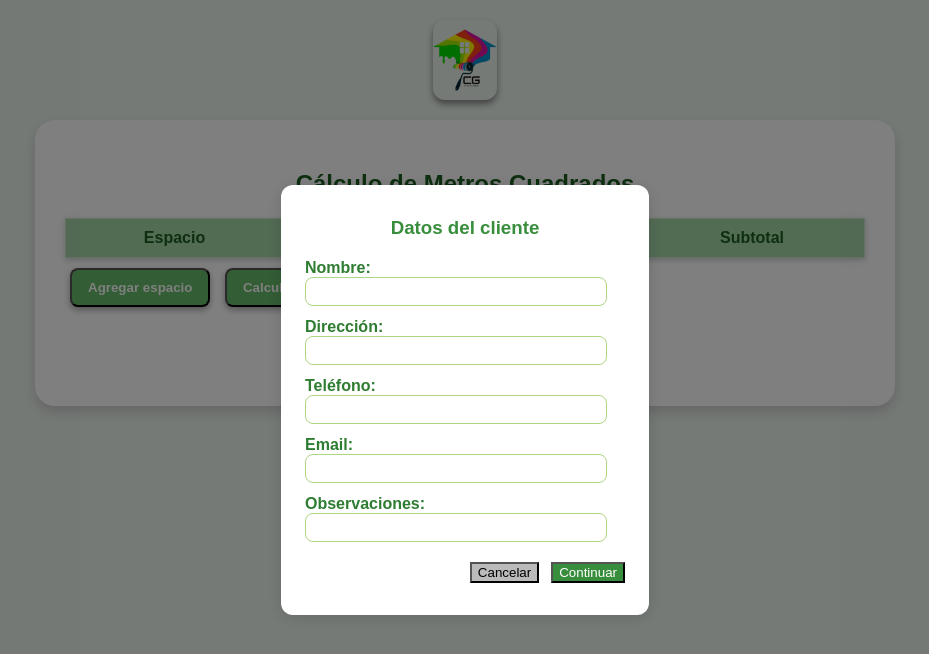
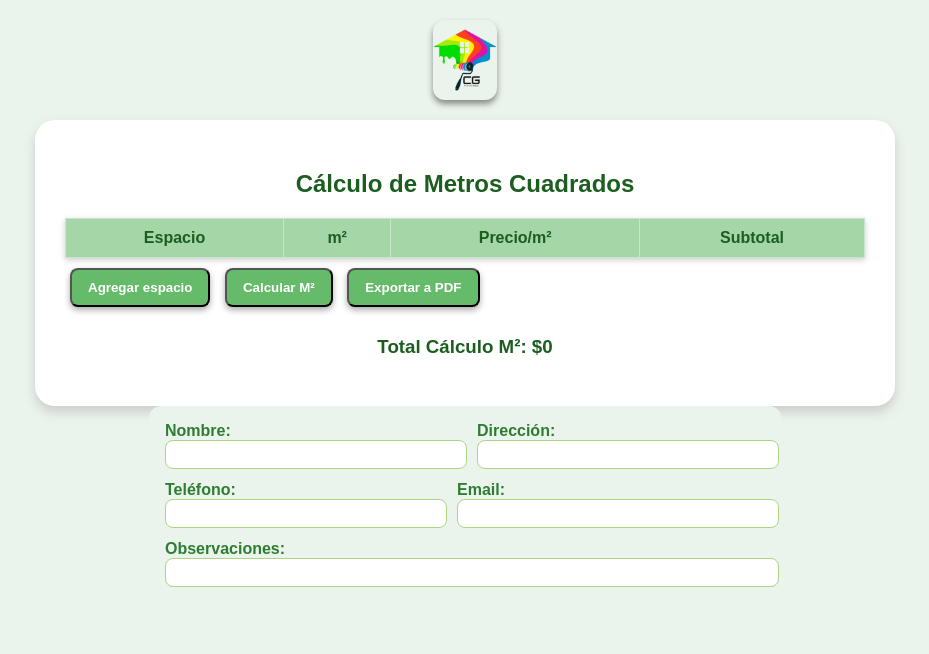
Before and after one commit to FranciscoNCG/Presupuesto_pintura, a plain HTML site: page IA Presupuesto/Prueba con HTML CSS y JavaScript/index.html in a window 1280 px wide. Both pictures are taken after a click on the button "Exportar a PDF". Shown: the whole page, without its empty margins (175-1104 px from the left). Drawn offline with Linux system fonts and the light colour scheme.

Commit message:
Datos del cliente en la página principal, sin modal

```diff
--- a/IA Presupuesto/Prueba con HTML CSS y JavaScript/index.html
+++ b/IA Presupuesto/Prueba con HTML CSS y JavaScript/index.html
@@ -67,21 +67,24 @@
     <div style="margin-top:32px;font-size:13px;color:#888;text-align:center;">Presupuesto generado automáticamente - FranciscoNCG</div>
   </div>
 
-  <!-- Modal para datos del cliente -->
-  <div id="modal-datos" style="display:none;position:fixed;top:0;left:0;width:100vw;height:100vh;background:rgba(0,0,0,0.5);z-index:9999;align-items:center;justify-content:center;">
-    <form id="form-datos" style="background:#fff;padding:32px 24px;border-radius:12px;min-width:320px;max-width:90vw;box-shadow:0 2px 16px #0002;display:flex;flex-direction:column;gap:12px;">
-      <h3 style="margin-top:0;margin-bottom:8px;color:#388e3c;">Datos del cliente</h3>
-      <label>Nombre:<input type="text" id="input-cliente" required></label>
-      <label>Dirección:<input type="text" id="input-direccion" required></label>
-      <label>Teléfono:<input type="text" id="input-telefono" required></label>
-      <label>Email:<input type="email" id="input-email" required></label>
-      <label>Observaciones:<input type="text" id="input-obs"></label>
-      <div style="display:flex;gap:12px;justify-content:flex-end;margin-top:8px;">
-        <button type="button" id="cancelar-datos" style="background:#bbb;">Cancelar</button>
-        <button type="submit" style="background:#388e3c;color:#fff;">Continuar</button>
-      </div>
-    </form>
-  </div>
+  <!-- Datos del cliente en la página principal -->
+  <form id="form-datos" style="background:#eaf4ec;padding:16px 16px 0 16px;border-radius:12px;max-width:600px;margin:0 auto 16px auto;display:flex;flex-wrap:wrap;gap:12px 24px;align-items:flex-end;">
+    <div style="flex:1 1 220px;min-width:180px;">
+      <label>Nombre:<br><input type="text" id="input-cliente" required style="width:100%"></label>
+    </div>
+    <div style="flex:1 1 220px;min-width:180px;">
+      <label>Dirección:<br><input type="text" id="input-direccion" required style="width:100%"></label>
+    </div>
+    <div style="flex:1 1 140px;min-width:120px;">
+      <label>Teléfono:<br><input type="text" id="input-telefono" required style="width:100%"></label>
+    </div>
+    <div style="flex:1 1 180px;min-width:140px;">
+      <label>Email:<br><input type="email" id="input-email" required style="width:100%"></label>
+    </div>
+    <div style="flex:2 1 100%;min-width:180px;">
+      <label>Observaciones:<br><input type="text" id="input-obs" style="width:100%"></label>
+    </div>
+  </form>
   <script src="script.js"></script>
     <!-- Script de modo oscuro eliminado -->
   <script>
--- a/IA Presupuesto/Prueba con HTML CSS y JavaScript/script.js
+++ b/IA Presupuesto/Prueba con HTML CSS y JavaScript/script.js
@@ -1,24 +1,18 @@
 
-// Mostrar modal y manejar datos del cliente para exportar PDF
+
 function exportarPDF() {
-  const modal = document.getElementById('modal-datos');
-  const form = document.getElementById('form-datos');
-  const cancelar = document.getElementById('cancelar-datos');
-  modal.style.display = 'flex';
-
-  cancelar.onclick = () => {
-    modal.style.display = 'none';
-  };
-
-  form.onsubmit = function(e) {
-    e.preventDefault();
-    modal.style.display = 'none';
-    // Tomar datos del formulario
+  // Tomar datos del formulario en la página principal
   const cliente = document.getElementById('input-cliente').value;
   const direccion = document.getElementById('input-direccion').value;
   const telefono = document.getElementById('input-telefono').value;
   const email = document.getElementById('input-email').value;
   const obs = document.getElementById('input-obs').value;
+
+  // Validar campos requeridos
+  if (!cliente || !direccion || !telefono || !email) {
+    alert('Por favor, complete todos los datos del cliente.');
+    return;
+  }
 
   // Número de presupuesto autoincremental en localStorage
   let nro = parseInt(localStorage.getItem('nroPresupuesto') || '1');
@@ -66,7 +60,6 @@ function exportarPDF() {
     document.getElementById('tabla-factura').innerHTML = '';
     document.getElementById('total-factura').textContent = '0';
     // Limpiar formulario
-      form.reset();
+    document.getElementById('form-datos').reset();
   });
-  };
 }
```
Lines whose indentation alone changed are shown as unchanged.
